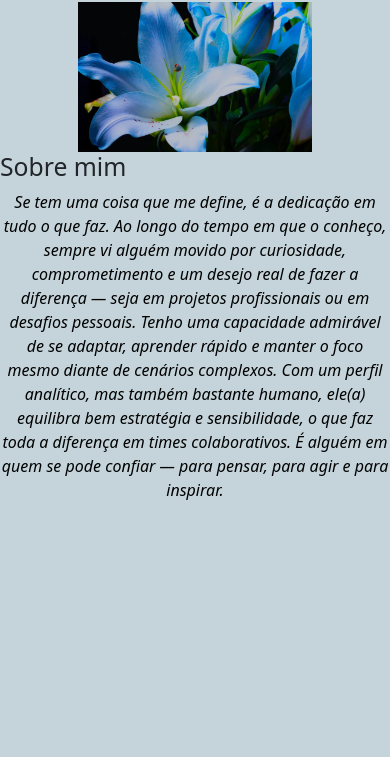
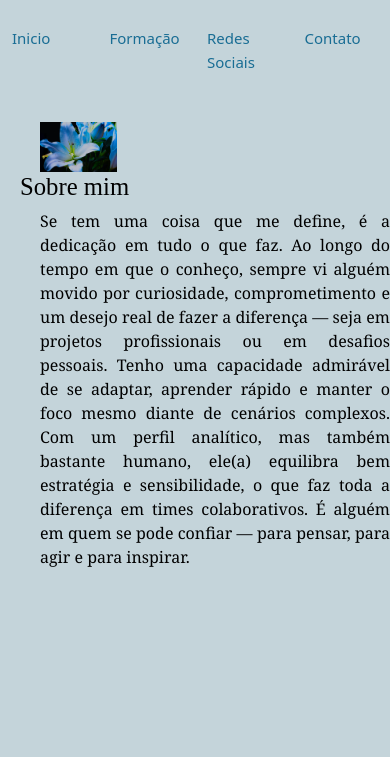
Before and after one commit to dridriii/tarefa_6, a plain HTML site: page index.html in a window 390 px wide. Shown: the part 87-844 px from the top of the page. Drawn offline with nearby package versions, Linux system fonts and the light colour scheme.

Commit message:
responsividade

```diff
--- a/index.css
+++ b/index.css
@@ -1,13 +1,27 @@
 img {
-    width: 60%;
+    width: 30%;
     height: auto;
 }
 
-p{
+.titulo{
+    font-family:'Times New Roman', Times, serif;
     color: black;
-    font-style:oblique
+    padding-left: 20px;
+}
+
+a{
+    text-decoration: none;
+}
+
+.espaço{
+    padding-left: 20px;
+}
+.espaçotexto{
+    padding-left: 40px;
 }
 
 p{
-    text-align: center;
+    font-family: Georgia, 'Times New Roman', Times, serif;
+    color: black;
+    text-align: justify;
 }
--- a/index.html
+++ b/index.html
@@ -20,7 +20,9 @@ crossorigin="anonymous">
 
 <body style="background-color: rgb(196, 212, 218);">
     <header>
+        <br><br>
         <h1 class="titulo">Curriculo Sematico</h1>
+        <br>
         <nav>
             <div class="container">
                 <div class="row">
@@ -39,14 +41,14 @@ crossorigin="anonymous">
                 </div>
             </div>
         </nav>
+        <br><br>
     </header>
     <main>
-        <div style="text-align: center;">
-            <img src="lirio-azul.png" alt="lirio azul"/>
-        </div>
+        <img class="espaçotexto" src="lirio-azul.png" alt="lirio azul"/>
+
         <div>
-            <h2>Sobre mim</h2>
-            <p>Se tem uma coisa que me define, é a dedicação em tudo o que faz. Ao longo do tempo em que o
+            <h2 class="titulo">Sobre mim</h2>
+            <p class="espaçotexto">Se tem uma coisa que me define, é a dedicação em tudo o que faz. Ao longo do tempo em que o
                 conheço, sempre vi alguém movido por curiosidade, comprometimento e um desejo real de fazer a diferença
                 — seja em projetos profissionais ou em desafios pessoais. Tenho uma capacidade admirável de se
                 adaptar, aprender rápido e manter o foco mesmo diante de cenários complexos. Com um perfil analítico,
```
Also changed, not shown: formacao.html (+1 -1 lines).
